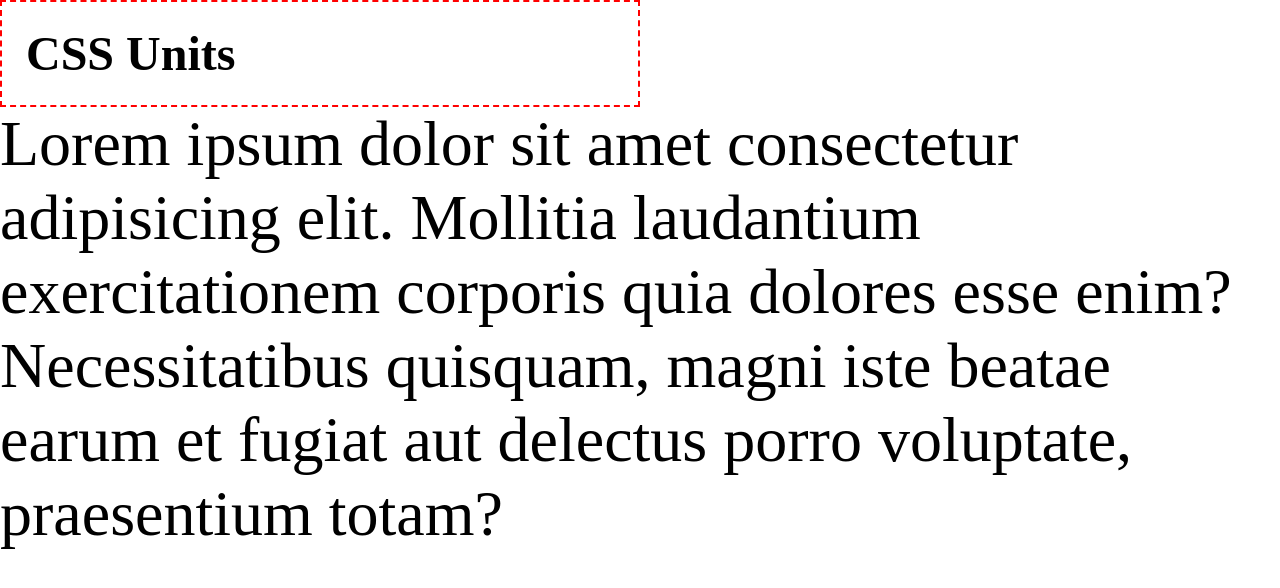
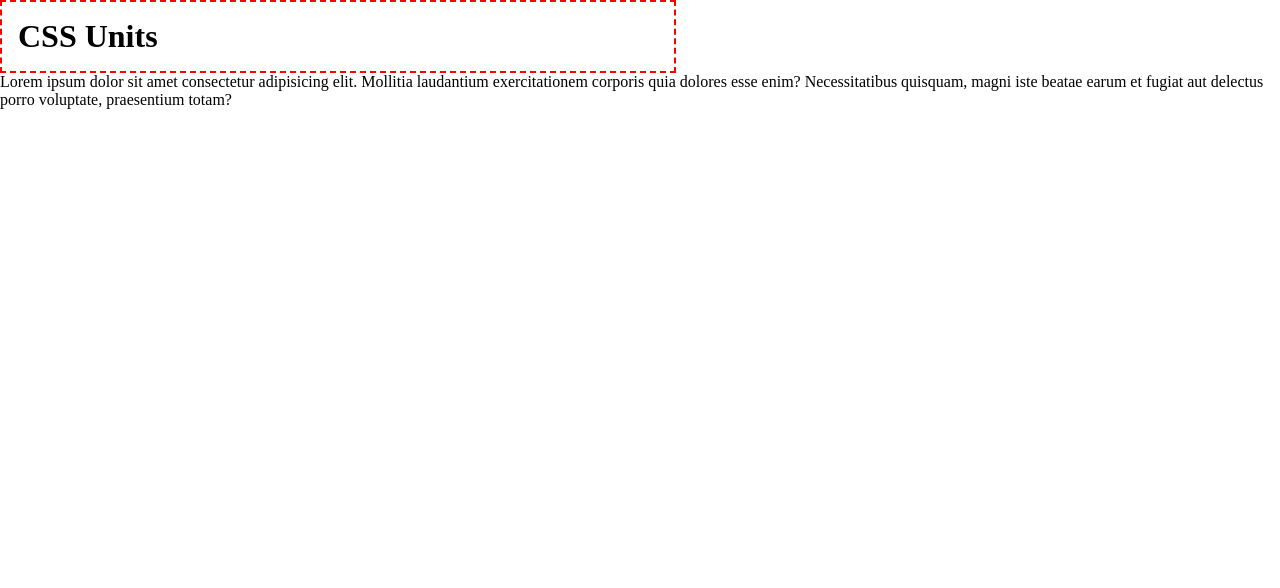
Before and after one commit to CIT85/timothym-pub, a plain HTML site: page w4_css/index.html in a window 1280 px wide. Drawn offline with Linux system fonts and the light colour scheme.

Commit message:
intro to box model

```diff
--- a/w4_css/style.css
+++ b/w4_css/style.css
@@ -1,25 +1,11 @@
 * {
     margin: 0;
     padding: 0;
-    box-sizing: border-box;
+    box-sizing: content-box;
 }
-
-body {
-    min-height: 100vh;
-}
-
 h1 {
     border: 2px dashed red;
     width: 50%;
-    font-size: 3rem;
+    font-size: 2rem;
     padding: 0.5em;
 }
-
-main {
-    font-size: 2rem;
-}
-
-p {
-    font-size: 2em;
-    width: 40ch;
-}
```
Also changed, not shown: 1 other file.
